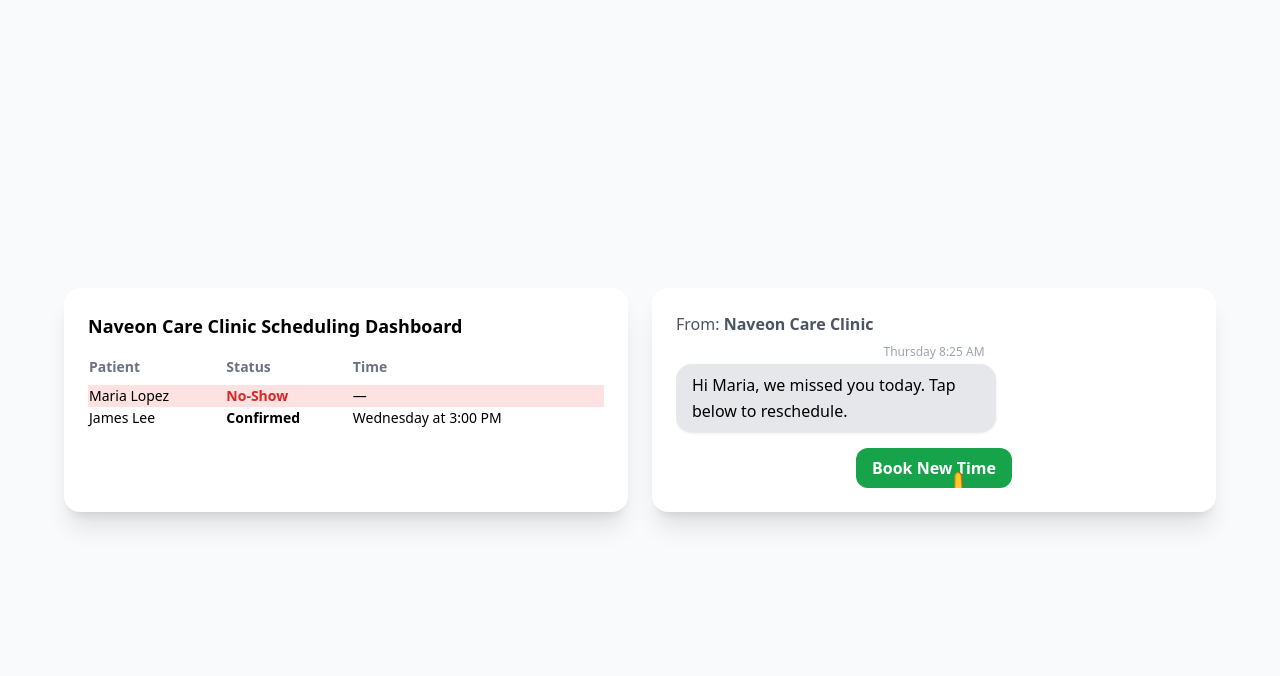
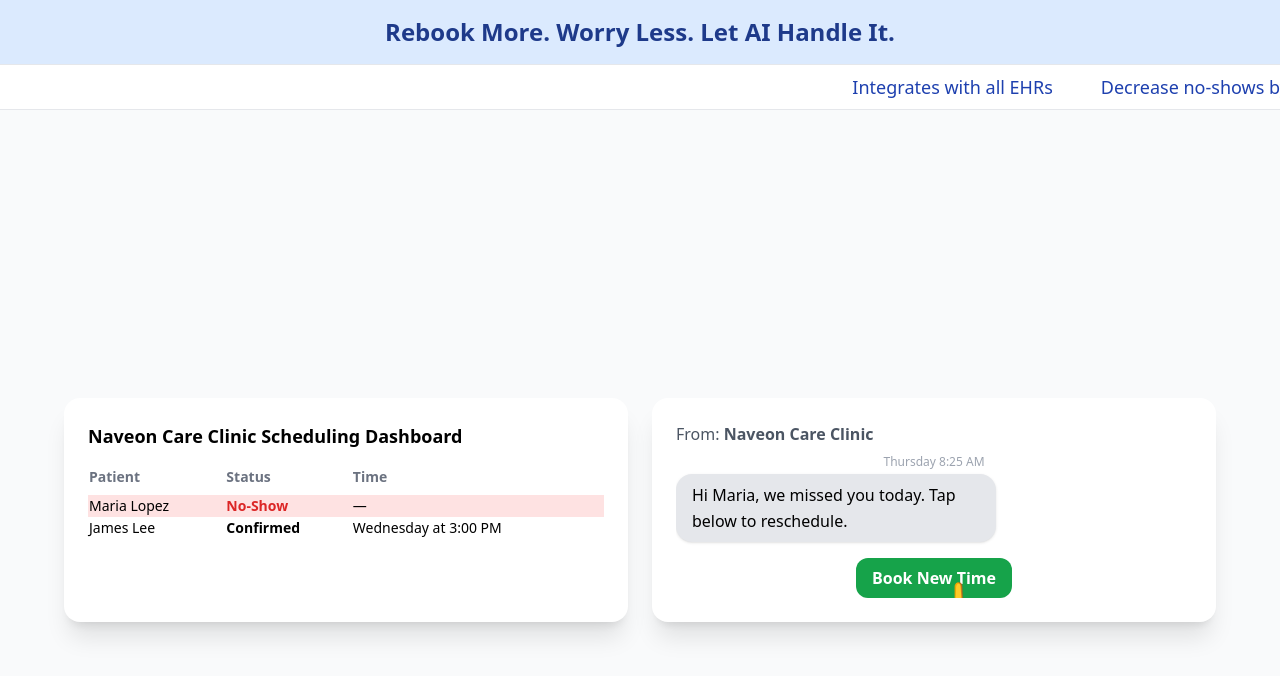
Before and after one commit to AICC2024/AISchedulingDemo, a React (Vite) app: page / in a window 1280 px wide. Shown: the top 676 px of the page. Built offline with nearby package versions, Linux system fonts and the light colour scheme.

Commit message:
Add scrolling marquee and finalize tagline/header structure

```diff
--- a/src/App.jsx
+++ b/src/App.jsx
@@ -103,6 +103,20 @@
   };
 
   return (
+    <>
+      <header className="w-full text-center bg-blue-100 py-4 shadow">
+        <h1 className="text-2xl font-semibold text-blue-900 animate-fade-in">
+          Rebook More. Worry Less. Let AI Handle It.
+        </h1>
+      </header>
+      <div className="w-full overflow-hidden bg-white border-t border-b border-gray-200">
+        <div className="whitespace-nowrap animate-marquee text-blue-800 font-medium text-lg py-2 px-4">
+          <span className="mx-6">Integrates with all EHRs</span>
+          <span className="mx-6">Decrease no-shows by 20%</span>
+          <span className="mx-6">Improve patient satisfaction</span>
+          <span className="mx-6">AI-powered rebooking</span>
+        </div>
+      </div>
       <div className={`w-full h-screen bg-gray-50 flex items-center justify-center p-4 relative transition-opacity duration-1000 ${fadeOut ? 'opacity-0' : 'opacity-100'}`}>
         <audio autoPlay loop id="bg-music">
           <source src="/celebrate-your-wins.mp3" type="audio/mpeg" />
@@ -185,5 +199,6 @@
           )}
         </div>
       </div>
+    </>
   );
 }
--- a/tailwind.config.cjs
+++ b/tailwind.config.cjs
@@ -5,12 +5,17 @@
     extend: {
       animation: {
         'fade-in': 'fadeIn 1s ease-in forwards',
+        'marquee': 'marquee 30s linear infinite',
       },
       keyframes: {
         fadeIn: {
           '0%': { opacity: 0 },
           '100%': { opacity: 1 },
         },
+        marquee: {
+          '0%': { transform: 'translateX(100%)' },
+          '100%': { transform: 'translateX(-100%)' },
+        },
       },
     },
   },
```
Also changed, not shown: 1 other file (tests, documents, lock files or other folders). Lines whose indentation alone changed are shown as unchanged.
